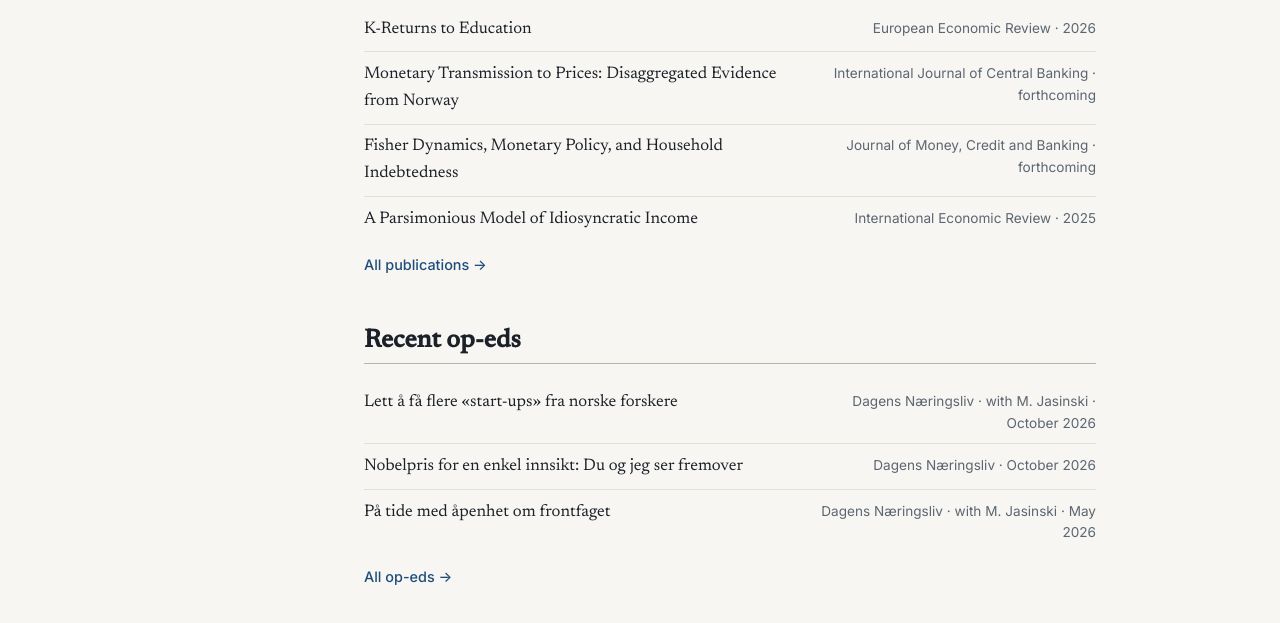
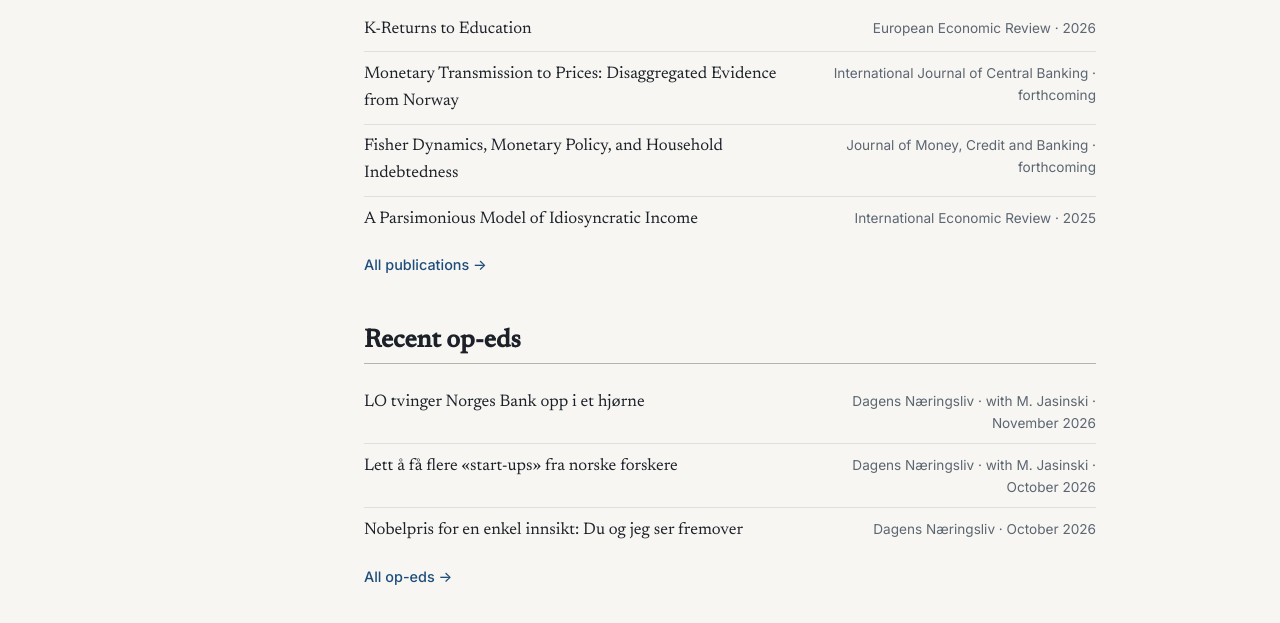
Before and after one commit to mbholm/Webpage, a plain HTML site: page index.html in a window 1280 px wide. Shown: the part 916-1539 px from the top of the page. Drawn offline with Linux system fonts and the light colour scheme.

Commit message:
new op-ed + schedule fix

```diff
--- a/dashboard.js
+++ b/dashboard.js
@@ -405,7 +405,7 @@
   function renderMeta() {
     const el = document.getElementById('dash-meta');
     const gen = new Date(DATA.generated);
-    const parts = [`Data last fetched ${gen.toLocaleDateString('en-US', { day: 'numeric', month: 'short', year: 'numeric' })}`, 'updated automatically every morning'];
+    const parts = [`Data last fetched ${gen.toLocaleDateString('en-US', { day: 'numeric', month: 'short', year: 'numeric' })}`, 'updated automatically every day'];
     const errs = Object.keys(DATA.errors || {});
     if (errs.length) parts.push(`<span class="warn">last fetch failed for: ${errs.join(', ')} (showing older data)</span>`);
     el.innerHTML = parts.join(' · ');
--- a/index.html
+++ b/index.html
@@ -95,9 +95,9 @@
 
   <h2>Recent op-eds</h2>
   <ul class="recent" data-recent="opeds" data-limit="3">
+    <li><span class="t"><a href="https://www.dn.no/innlegg/okonomi/lonnsdannelse/lonnsforhandlinger/lo-tvinger-norges-bank-opp-i-et-hjorne/2-1-2073921">LO tvinger Norges Bank opp i et hjørne</a></span><span class="s">Dagens Næringsliv · with M. Jasinski · November 2026</span></li>
     <li><span class="t"><a href="https://www.dn.no/innlegg/innovasjon/oppstartsbedrifter/forskning/lett-a-fa-flere-start-ups-fra-norske-forskere/2-1-2065416">Lett å få flere «start-ups» fra norske forskere</a></span><span class="s">Dagens Næringsliv · with M. Jasinski · October 2026</span></li>
     <li><span class="t"><a href="https://www.dn.no/kronikk/okonomi/makrookonomi/nobelprisen/nobelpris-for-en-enkel-innsikt-du-og-jeg-ser-fremover/2-1-2058308">Nobelpris for en enkel innsikt: Du og jeg ser fremover</a></span><span class="s">Dagens Næringsliv · October 2026</span></li>
-    <li><span class="t"><a href="https://www.dn.no/innlegg/lonnsdannelse/frontfaget/fellesforbundet/pa-tide-med-apenhet-om-frontfaget/2-1-1985019">På tide med åpenhet om frontfaget</a></span><span class="s">Dagens Næringsliv · with M. Jasinski · May 2026</span></li>
   </ul>
   <a class="more" href="op-eds.html">All op-eds →</a>
 </main>
--- a/op-eds.html
+++ b/op-eds.html
@@ -65,6 +65,7 @@
   </header>
 
   <h2>2026</h2>
+  <article class="oped"><div class="date">November 2026</div><div><div class="t"><a href="https://www.dn.no/innlegg/okonomi/lonnsdannelse/lonnsforhandlinger/lo-tvinger-norges-bank-opp-i-et-hjorne/2-1-2073921">LO tvinger Norges Bank opp i et hjørne</a></div><div class="o">Dagens Næringsliv · with M. Jasinski</div></div></article>
   <article class="oped"><div class="date">October 2026</div><div><div class="t"><a href="https://www.dn.no/innlegg/innovasjon/oppstartsbedrifter/forskning/lett-a-fa-flere-start-ups-fra-norske-forskere/2-1-2065416">Lett å få flere «start-ups» fra norske forskere</a></div><div class="o">Dagens Næringsliv · with M. Jasinski</div></div></article>
   <article class="oped"><div class="date">October 2026</div><div><div class="t"><a href="https://www.dn.no/kronikk/okonomi/makrookonomi/nobelprisen/nobelpris-for-en-enkel-innsikt-du-og-jeg-ser-fremover/2-1-2058308">Nobelpris for en enkel innsikt: Du og jeg ser fremover</a></div><div class="o">Dagens Næringsliv</div></div></article>
   <article class="oped"><div class="date">May 2026</div><div><div class="t"><a href="https://www.dn.no/innlegg/lonnsdannelse/frontfaget/fellesforbundet/pa-tide-med-apenhet-om-frontfaget/2-1-1985019">På tide med åpenhet om frontfaget</a></div><div class="o">Dagens Næringsliv · with M. Jasinski</div></div></article>
```
Also changed, not shown: 2 other files.
